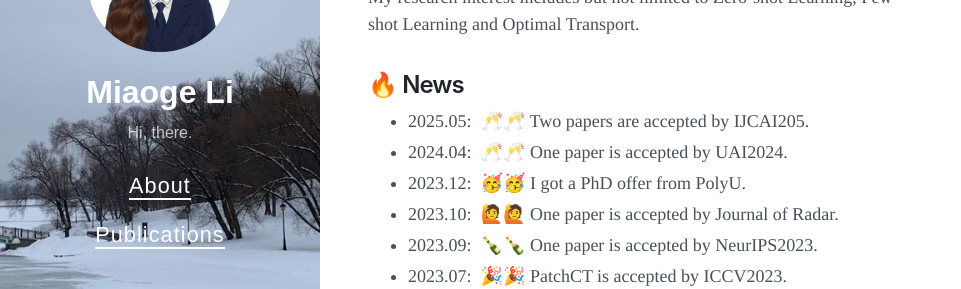
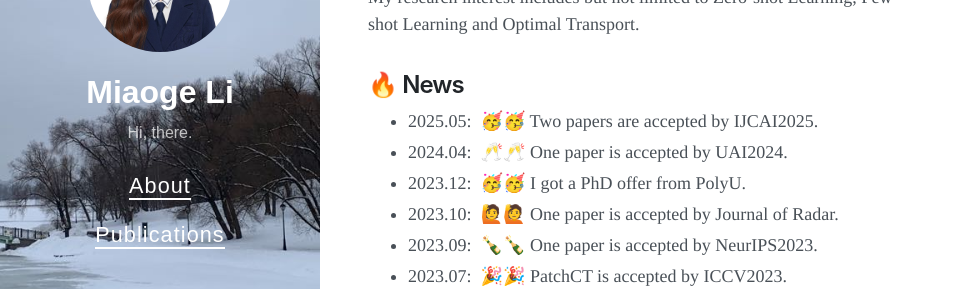
Before and after one commit to keepgoingjkg/keepgoingjkg.github.io, a Jekyll site: the page built from about.md, in a window 1280 px wide and 900 px high. Shown: the part 325-614 px from the top of the window, without its empty margins (0-961 px from the left). Built offline with Jekyll 4.4.1, drawn with Linux system fonts in a browser that asks for light colours; nearby versions of some CDN libraries.

Commit message:
Update about.md

```diff
--- a/about.md
+++ b/about.md
@@ -12,7 +12,7 @@ Welcome to my homepage! I am currently a PhD student in the Department of Comput
 My research interest includes but not limited to Zero-shot Learning, Few-shot Learning and Optimal Transport.
 
 ## 🔥 News
-- 2025.05: &nbsp;🥂🥂 Two papers are accepted by IJCAI205.
+- 2025.05: &nbsp;🥳🥳 Two papers are accepted by IJCAI2025.
 - 2024.04: &nbsp;🥂🥂 One paper is accepted by UAI2024.
 - 2023.12: &nbsp;🥳🥳 I got a PhD offer from PolyU.
 - 2023.10: &nbsp;🙋🙋 One paper is accepted by Journal of Radar.
```
